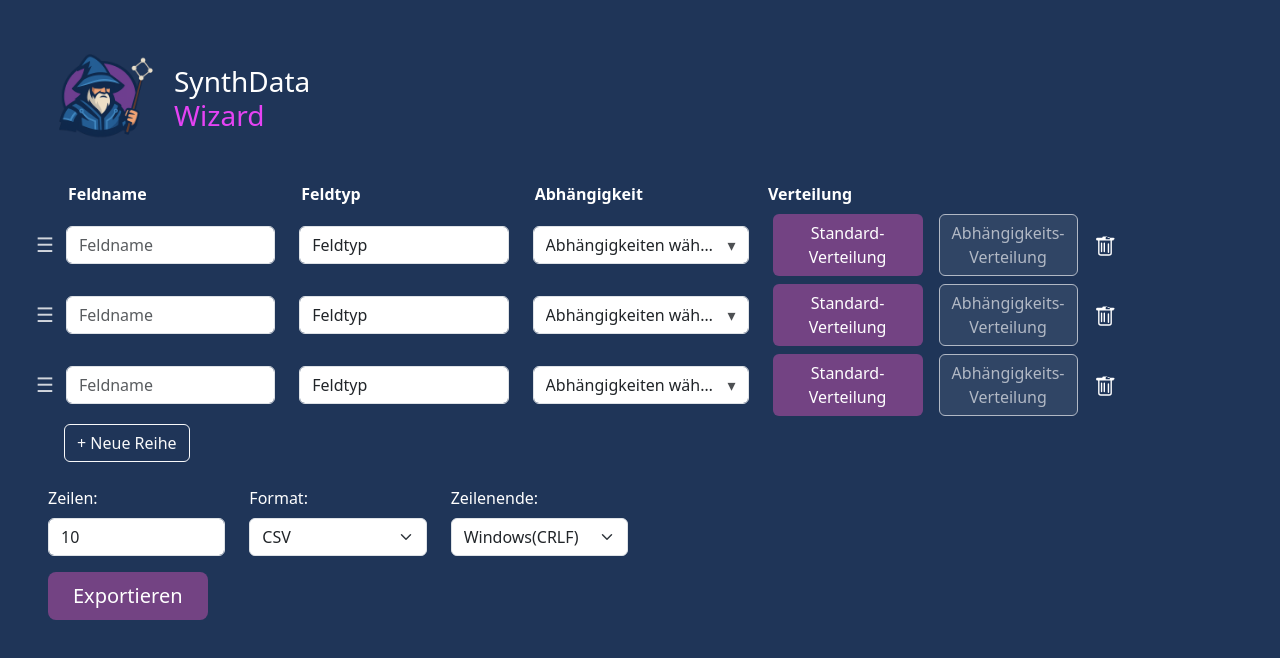
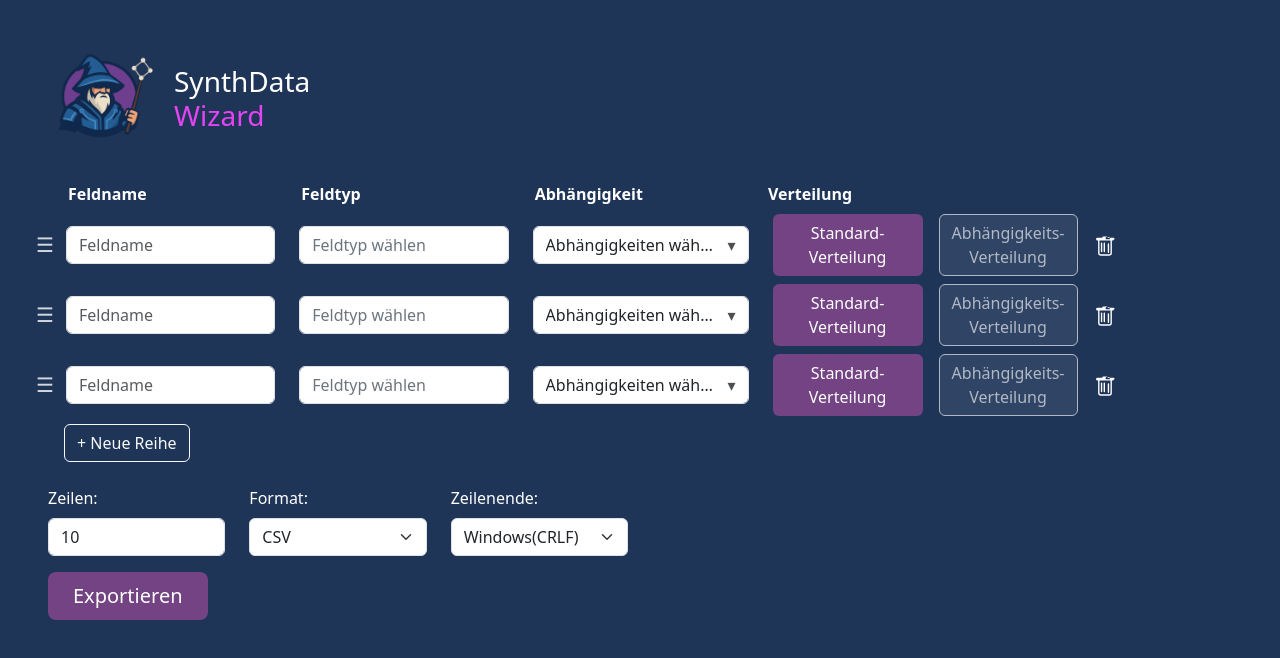
Before and after one commit to chaimaa-Tester/synthdata-frontend, a React (Vite) app: page / in a window 1280 px wide. Shown: the top 658 px of the page. Built offline with nearby package versions, Linux system fonts and the light colour scheme.

Commit message:
Ausgewählte Feldtypen werden in der UI angezeigt

```diff
--- a/src/SynthDataWizard.tsx
+++ b/src/SynthDataWizard.tsx
@@ -27,7 +27,7 @@ import { DependencyDistributionModal } from "./components/DependencyDistribution
 // NEU: Use Case basierte Feldtypen
 type FieldType =
   // Basis-Felder (verwendet in mehreren Use Cases)
-  | "name" | "vorname" | "nachname" | "geschlecht" | "alter" | "email" | "telefon" | "Date" | "Integer"
+  | "name" | "vorname" | "nachname" | "geschlecht" | "alter" | "email" | "telefon" | "Date" | "Integer" | ""
 
   // Gesundheitswesen Use Case
 
@@ -65,7 +65,7 @@ export type Row = {
 const makeDefaultRow = (): Row => ({
   id: `${Date.now()}-${Math.random()}`,
   name: "",
-  type: "name",
+  type: "",
   dependency: "",
   distributionConfig: {
     distribution: "",
--- a/src/components/FieldRow.tsx
+++ b/src/components/FieldRow.tsx
@@ -111,11 +111,15 @@ export const FieldRow = ({
       <div className="col-2">
         <input
           className="form-control"
-          value="Feldtyp"
+          value={row.type || "Feldtyp wählen"}
           readOnly
           onClick={() => setShowUseCaseModal(true)}
-          style={{ cursor: "pointer" }}
-          placeholder="Feldtyp"
+          style={{
+            cursor: "pointer",
+            backgroundColor: "white",
+            color: row.type ? "black" : "#6c757d"
+          }}
+          placeholder="Feldtyp wählen"
         />
       </div>
 
```
